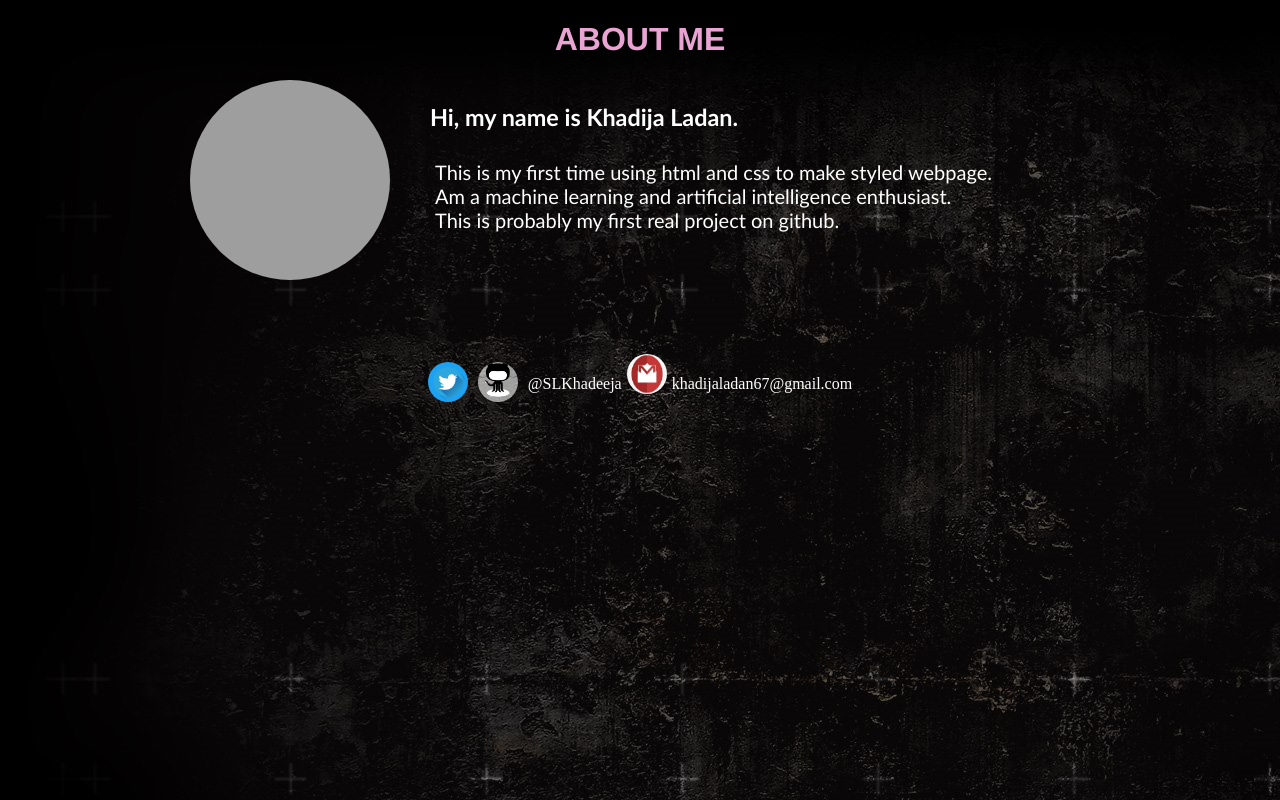
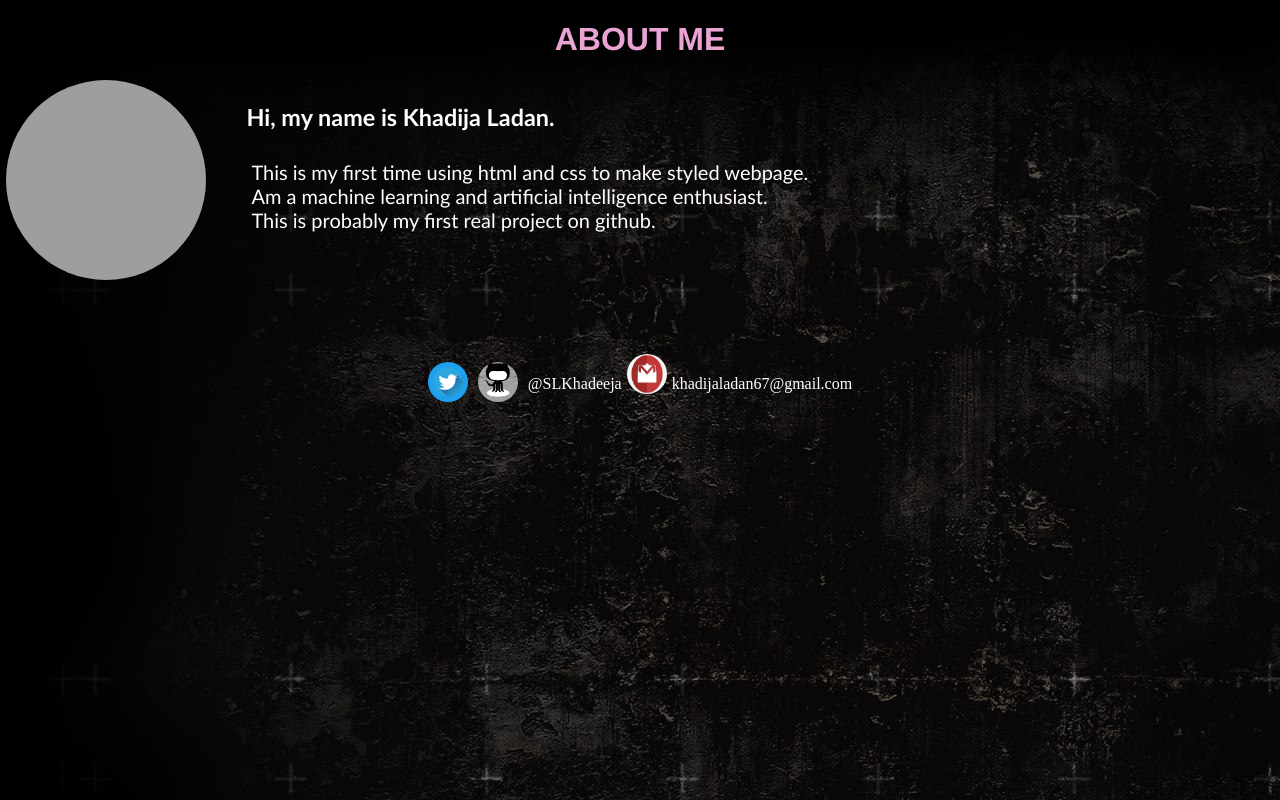
Before and after one commit to SLKhadeeja/SLKhadeeja.github.io, a plain HTML site: page aboutme.html in a window 1280 px wide. Drawn offline with Linux system fonts and the light colour scheme; grey boxes are pictures that could not be loaded.

```diff
--- a/aboutme.css
+++ b/aboutme.css
@@ -1,4 +1,4 @@
-@viewport {
+/* @viewport {
     width: device-width;
     zoom:  1.0;
 }
@@ -10,13 +10,13 @@
     .contact{
         padding: 10vw auto;
     }
-}
+} */
 
 body {
     margin: 0;
     padding: 0;
-    width: 900px;
-    max-width: 100%;
+    width: 1366px;
+    max-width: 99vw;
     margin: 0 auto;
 }
 
@@ -35,7 +35,7 @@
 }
 
 .body {
-    display: flex;
+    display: block;
 }
 
 .email{
@@ -50,6 +50,7 @@
 .contact{
     display: flex;
     padding: 70px 0px;
+    flex-wrap: wrap;
     justify-content: center;
     align-items: center;
 }
@@ -95,3 +96,9 @@
 body{
     background-image: url(".\\images\\background8.jpg");
 }
+
+@media screen and (min-width: 600px) {
+    .body {
+        display: flex;
+    }
+}
```
